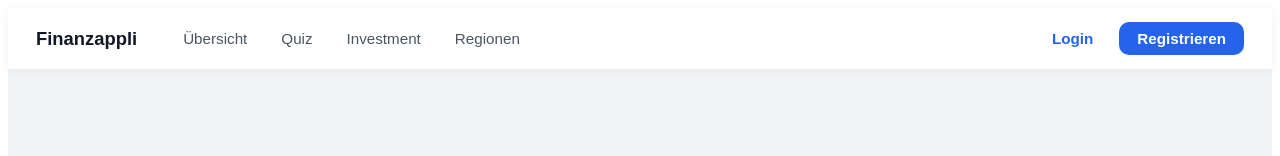
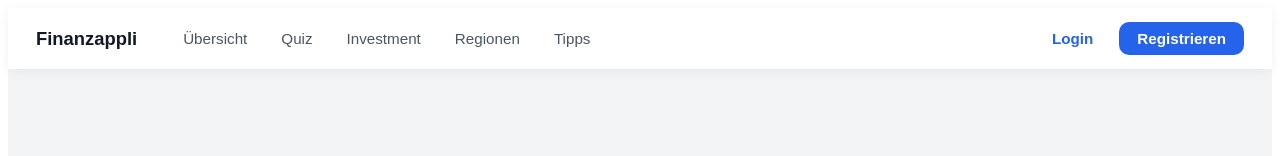
Before and after one commit to KhalilHamahmi/Finanzappli, a Vue app in the folder Finanzappli/: page / in a window 1280 px wide. Shown: the top 156 px of the page. Built offline with nearby package versions, Linux system fonts and the light colour scheme.

Commit message:
Update App.vue

```diff
--- a/Finanzappli/src/App.vue
+++ b/Finanzappli/src/App.vue
@@ -40,6 +40,7 @@ const handleLogout = async () => {
         <router-link to="/quiz">Quiz</router-link>
         <router-link to="/investmentrechner">Investment</router-link>
         <router-link to="/grossregionvergleich">Regionen</router-link>
+        <router-link to="/tipps">Tipps</router-link>
       </div>
 
       <div class="nav-auth">
```
